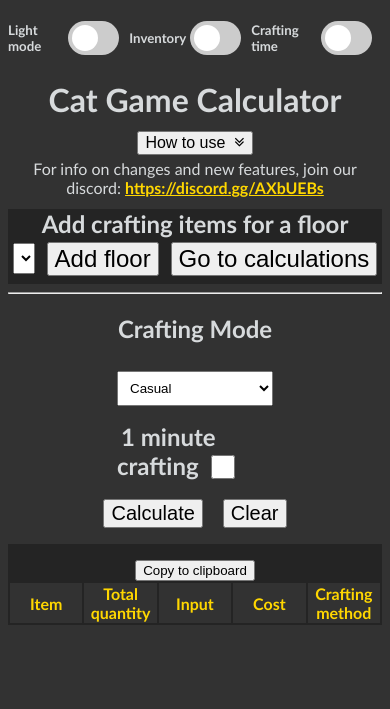
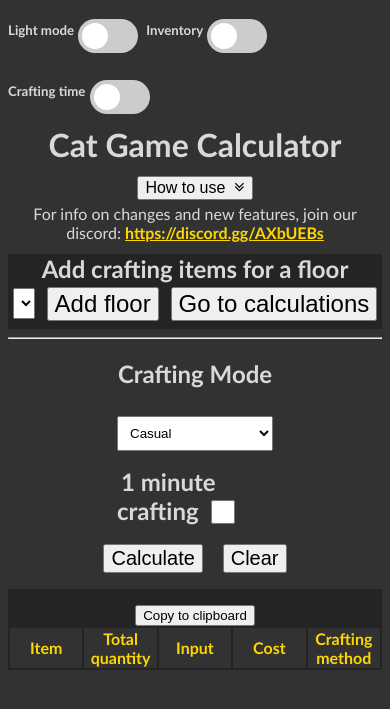
Before and after one commit to jorsae/CatGameCalculator, a website built with webpack: page src/html/normal.html in a window 390 px wide. Shown: the part 53-762 px from the top of the page. Built offline with nearby package versions, Linux system fonts and the light colour scheme; files whose address does not match are found by name.

Commit message:
Fixed mobile styling for settings

```diff
--- a/src/css/main.css
+++ b/src/css/main.css
@@ -525,10 +525,7 @@ input[type=checkbox] {
     position: relative;
     display: flex;
     align-items: center;
-}
-
-.settings-container .switch{
-    margin-right: 10px;
+    flex-wrap: wrap
 }
 
 .settings-label{
@@ -541,7 +538,7 @@ input[type=checkbox] {
     display: inline-block;
     width: 60px;
     height: 34px;
-    margin: 4px;
+    margin-right: 8px;
 }
 
 .switch input {
--- a/src/html/normal.html
+++ b/src/html/normal.html
@@ -56,23 +56,29 @@
         </div>
 
         <div class="settings-container">
+            <span>
                 <h5 class="settings-label">Light mode</h5>
                 <label class="switch">
                     <input id="checkboxLightTheme" type="checkbox">
                     <span class="slider round"></span>
                 </label>
+            </span>
 
+            <span>
                 <h5 class="settings-label">Inventory</h5>
                 <label class="switch">
                     <input id="checkboxInventory" type="checkbox">
                     <span class="slider round"></span>
                 </label>
+            </span>
 
+            <span>
                 <h5 class="settings-label">Crafting time</h5>
                 <label class="switch">
                     <input id="checkboxCraftingTime" type="checkbox">
                     <span class="slider round"></span>
                 </label>
+            </span>
         </div>
 
         <h1 class="text-center">Cat Game Calculator</h1>
```
Also changed, not shown: src/html/event.html (+4 -0 lines), src/html/index.html (+7 -5 lines). Lines whose indentation alone changed are shown as unchanged.
